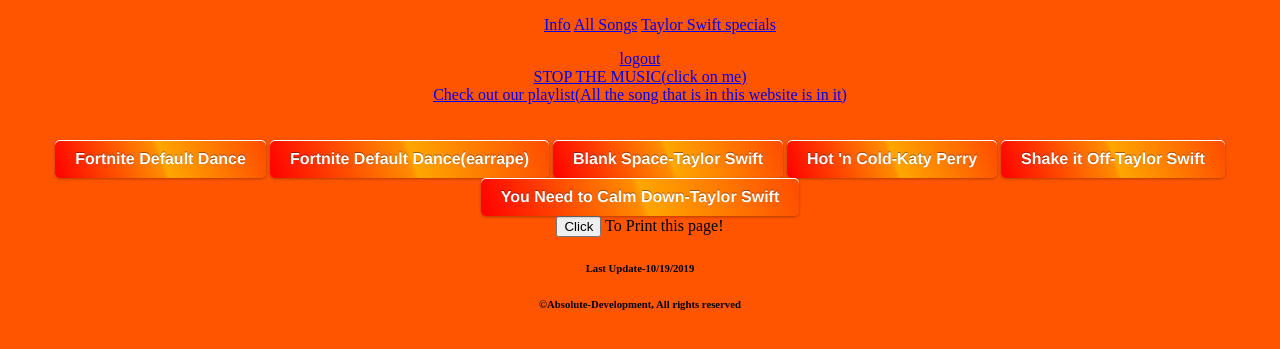
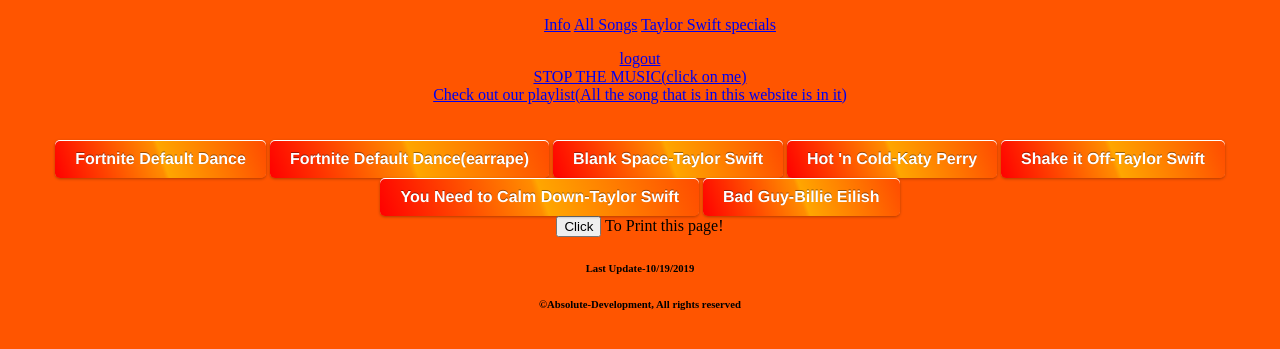
Before and after one commit to absolute-music/absolute-music.github.io, a plain HTML site: page dsfdhdghsdfhsjhcbf.html in a window 1280 px wide. Shown: the part 93-442 px from the top of the page. Drawn offline with Linux system fonts and the light colour scheme.

Commit message:
Update dsfdhdghsdfhsjhcbf.html

```diff
--- a/dsfdhdghsdfhsjhcbf.html
+++ b/dsfdhdghsdfhsjhcbf.html
@@ -88,6 +88,10 @@
   <div class="button" onclick="document.getElementById('yntcd').play()">
   You Need to Calm Down-Taylor Swift
   </div>
+  <audio id="bebg" src="sounds/bad-guy.mp3"></audio>
+  <div class="button" onclick="document.getElementById('bebg').play()">
+  Bad Guy-Billie Eilish
+  </div>
 
  <SCRIPT LANGUAGE="JavaScript">
 if (window.print) {
```
